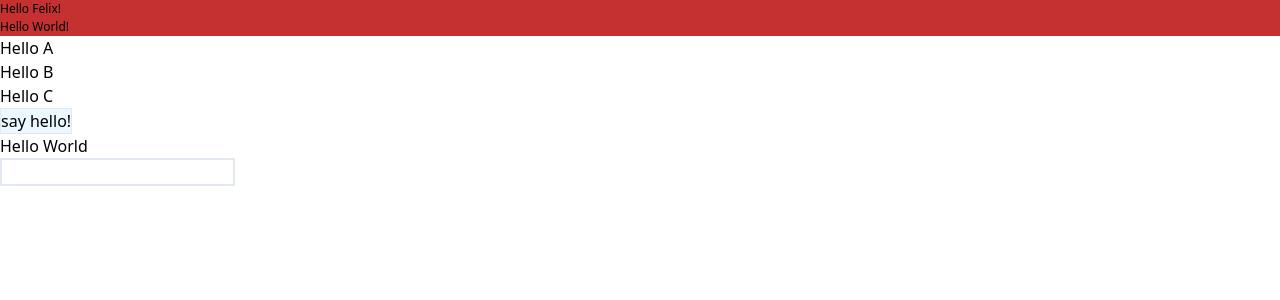
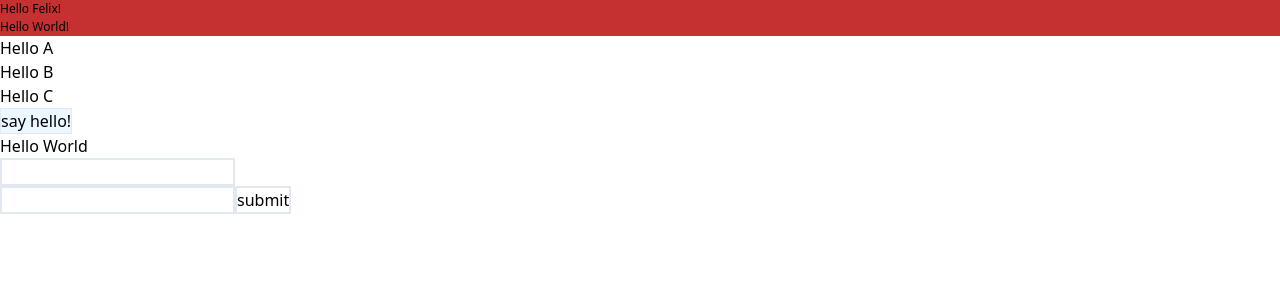
Before and after one commit to geyuqiu/react-workshop, a React (Create React App) app: page / in a window 1280 px wide. Shown: the top 300 px of the page. Built offline with nearby package versions, Linux system fonts and the light colour scheme.

Commit message:
useref uncontrolled

```diff
--- a/src/App.tsx
+++ b/src/App.tsx
@@ -3,6 +3,7 @@ import Hello from './components/Hello/Hello';
 import HelloList from './components/HelloList/HelloList';
 import HelloClick from './components/HelloClick/HelloClick';
 import NameInput from "./components/NameInput/NameInput";
+import Uncontrolled from "./components/Uncontrolled/Uncontrolled";
 
 function App() {
     const [name, setName]
@@ -15,6 +16,7 @@ function App() {
             <HelloList/>
             <HelloClick/>
             <NameInput name={name} setName={setName}/>
+            <Uncontrolled setName={setName}/>
         </>
     )
 }
--- /dev/null
+++ b/src/components/Uncontrolled/Uncontrolled.tsx
@@ -0,0 +1,24 @@
+import React, {FormEvent, useRef} from "react";
+
+interface UncontrolledProps {
+    setName: (name: string) => void
+}
+
+export default function Uncontrolled({setName}: UncontrolledProps) {
+    const refContainer
+        = useRef<HTMLInputElement>(null);
+
+    function handleSubmit(e: FormEvent<HTMLFormElement>): void {
+        e.preventDefault();
+        console.info('submitted: ', refContainer);
+        setName(refContainer?.current?.value as string);
+    }
+
+    return (
+        <form onSubmit={handleSubmit}>
+            <input className='border-2' role='name-input' ref={refContainer}
+            />
+            <button className='border-2' type='submit'>submit</button>
+        </form>
+    );
+}
```
Also changed, not shown: 1 other file (tests, documents, lock files or other folders).
